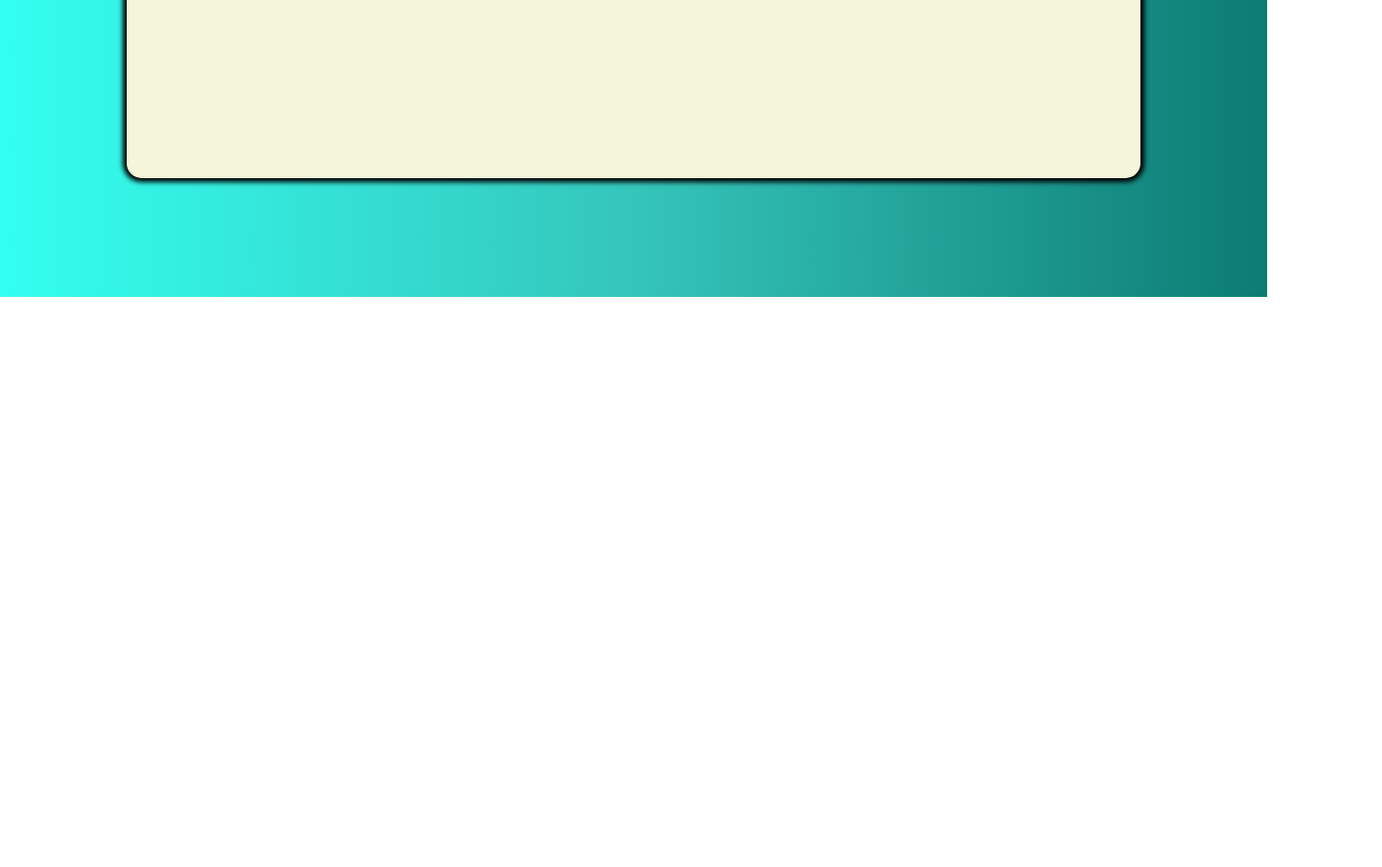
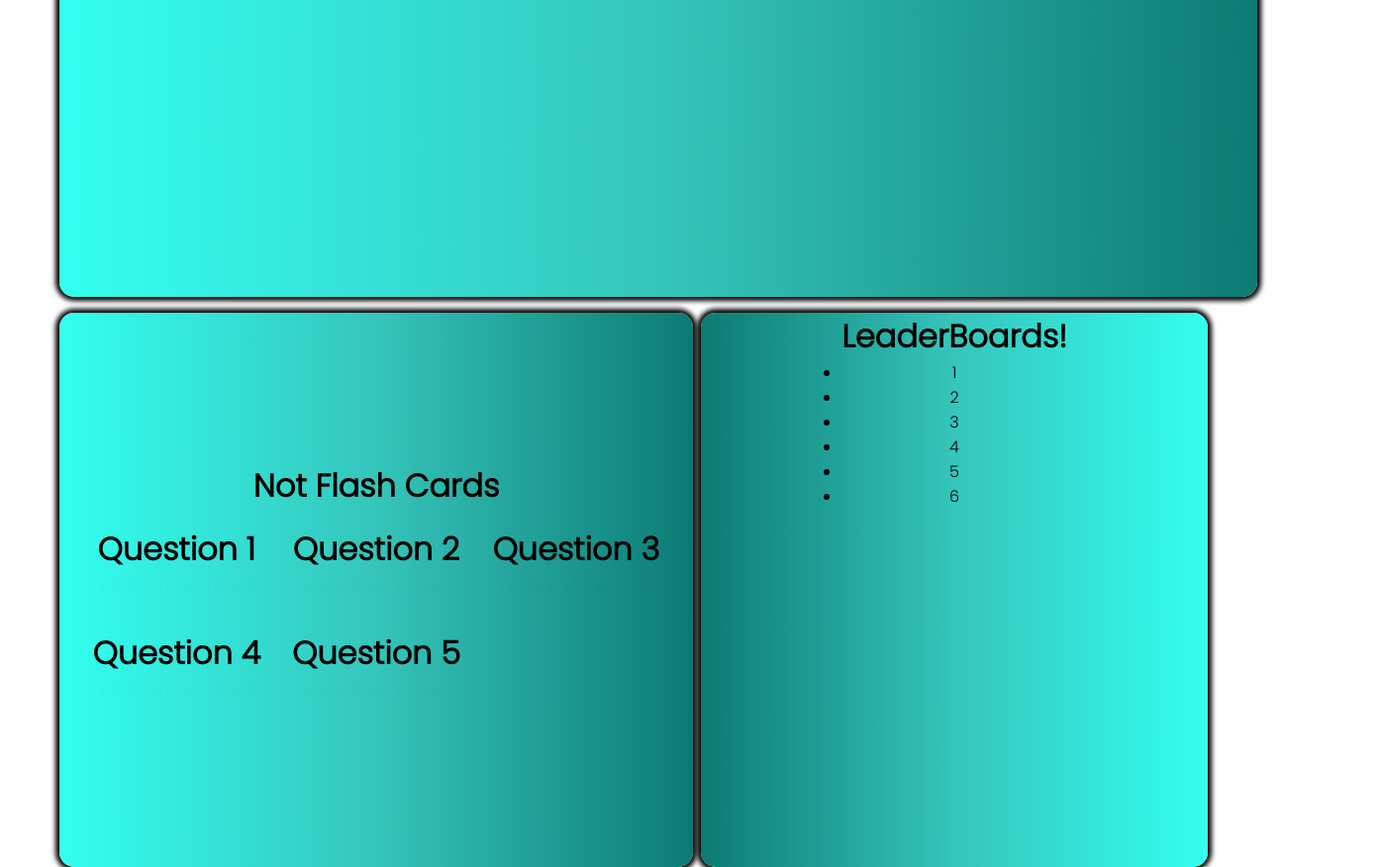
Before and after one commit to Ozzie-code-alt/Sample_Repo, a plain HTML site: page index.html in a window 1280 px wide. Shown: the part 500-1376 px from the top of the page at 99% size, 1396 px wide, since content can reach past the window. Before the commit the page ends 800 px from the top, so only its background shows below. Drawn offline with Linux system fonts and the light colour scheme.

Commit message:
modified

```diff
--- a/index.html
+++ b/index.html
@@ -9,6 +9,9 @@
     <script src="main.js" defer></script>
   </head>
   <body>
+
+<div class="Container-grid">
+
     <div class="container">
       <div class="score">
         <span id="user-score">0</span>
@@ -32,5 +35,73 @@
       </div>
     </div>
 
+      <div class="sub-container">
+   <div class="main">
+    <div class="main-title-con">
+      <div class="title-m">
+        <h1>Not Flash Cards</h1>
+      </div>
+    </div>
+      <div class="slider" >
+
+        <div class="slides">
+          <h1>Question 1 </h1>
+          <p>Hover Show Answer</p>
+        </div>
+        <div class="slides">
+          <h1>Question 2</h1>
+          <p>Hover Show Answer</p>
+        </div>
+        <div class="slides">
+          <h1>Question 3</h1>
+          <p>Hover Show Answer</p>
+        </div>
+        <div class="slides">
+          <h1>Question 4</h1>
+          <p>Hover Show Answer</p>
+        </div>
+        <div class="slides">
+          <h1>Question 5</h1>
+          <p>Hover Show Answer</p>
+        </div>
+
+      </div>
+    </div>
+
+      <div class="main-2">
+        <div class="leaderboard-con">
+          <div class="L-title-con">
+            <div class="title">
+              <h1>LeaderBoards!</h1>
+            </div>
+          </div>
+          <div class="leaderboards">
+
+              <ul>
+              <li>1</li>
+              <li>2</li>
+              <li>3</li>
+              <li>4</li>
+              <li>5</li>
+              <li>6</li>
+              </ul>
+
+          </div>
+
+        </div>
+      </div>
+
+
+
+  </div>
+  </div>
+
+
+
+
+
+
+
+
   </body>
 </html>
--- a/main.js
+++ b/main.js
@@ -58,9 +58,13 @@ function beginQuiz() {
     }
     userScore.innerHTML = score;
 
+
+
+
     if (currentQuestion < 2) {
       next();
     }
+
   };
 
   falseBtn.innerHTML = questions[currentQuestion].answers[1].option;
@@ -182,7 +186,6 @@ function prev() {
   nextBtn.classList.remove("hide");
 }
 
-
 function submit() {
   prevBtn.classList.add("hide");
   nextBtn.classList.add("hide");
--- a/styles.css
+++ b/styles.css
@@ -11,7 +11,23 @@
   --color-primary: #191d2b;
 }
 
-body {
+.Container-grid{
+position: relative;
+display: grid;
+justify-content: center;
+align-items: center;
+text-align: center;
+}
+
+.container {
+  max-width: 80%;
+  background-color: beige;
+  box-shadow: 0 0 5px 4px;
+  flex-direction: column;
+  justify-content: center;
+  align-items: center;
+  border-radius: 15px;
+  text-align: center;
   background: linear-gradient(to right, #33fff0, #35c5bb, #0c7b73);
   background-repeat: no-repeat;
   height: 100vh;
@@ -19,20 +35,7 @@ body {
   display: flex;
   align-items: center;
   justify-content: center;
-}
-
-.container {
-  width: 80vw;
-  max-width: 80%;
-  background-color: beige;
-  height: 70vh;
-  box-shadow: 0 0 5px 4px;
-  display: flex;
-  flex-direction: column;
-  justify-content: center;
-  align-items: center;
-  border-radius: 15px;
-  text-align: center;
+  margin-left: 11rem;
 }
 
 .score {
@@ -66,6 +69,84 @@ body {
   cursor: pointer;
   transition: var(--transition);
 }
+.main{
+  margin-top: 1rem;
+  padding-top: 0%;
+  max-width: 80%;
+  background-color: beige;
+  box-shadow: 0 0 5px 4px;
+  flex-direction: column;
+  justify-content: center;
+  align-items: center;
+  border-radius: 15px;
+  text-align: center;
+  background: linear-gradient(to right, #33fff0, #35c5bb, #0c7b73);
+  background-repeat: no-repeat;
+  height: 70vh;
+  width: 50vw;
+  display: flex;
+  align-items: center;
+  justify-content: center;
+  margin-left: 11rem;
+
+}
+.main .slider{
+  display: grid;
+  grid-template-columns: repeat(3,1fr);
+}
+.main .slider .slides p{
+  opacity: 1%;
+  transition: var(--transition);
+}
+.main .slider .slides p:hover{
+  opacity: 100%;
+  transition: var(--transition);
+}
+
+
+.main .slider .slides{
+  position: relative;
+  background: none;
+  border-radius: 15px;
+  margin: 1rem;
+  transition: var(--transition);
+}
+.main .slider .slides:hover{
+  background-color: black;
+  transition: var(--transition);
+  transform: translateY(-5px);
+  border: 1px solid var(--color-secondary);
+  box-shadow: 1px 4px 15px rgba(0,0,0,.32);
+  color: var(--color-white);
+
+}
+
+
+.sub-container{
+  display: grid;
+  grid-template-columns: repeat(2,1fr);
+  grid-gap: 0.5rem;
+}
+
+.main-2{
+  margin-top: 1rem;
+  max-width: 80%;
+  background-color: beige;
+  box-shadow: 0 0 5px 4px;
+  flex-direction: row;
+  justify-content: center;
+  border-radius: 15px;
+  text-align: center;
+  background: linear-gradient(to left, #33fff0, #35c5bb, #0c7b73);
+  background-repeat: no-repeat;
+  height: 70vh;
+  width: 40vw;
+  display: flex;
+  margin-right: 11rem;
+  justify-content: center;
+
+}
+
 
 .btn:hover {
   background-color: black;
```
